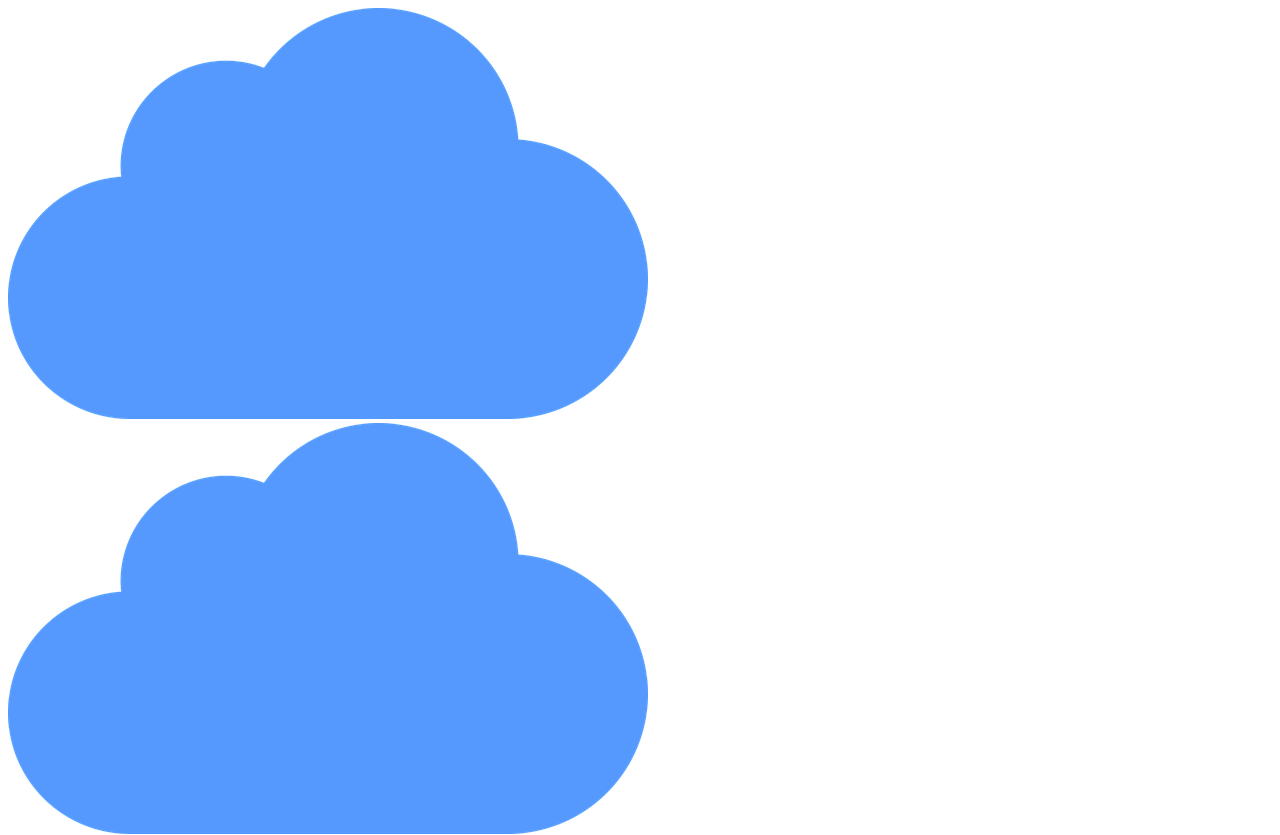
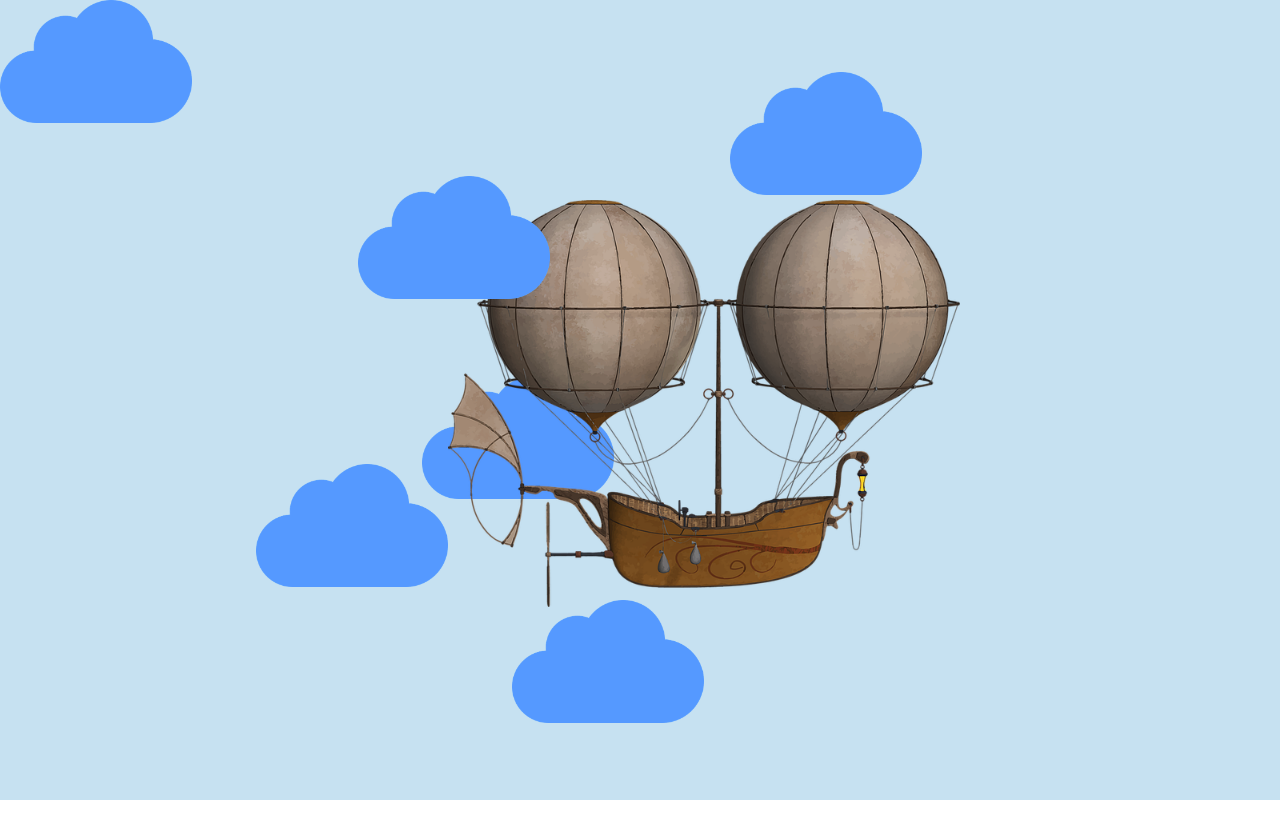
Before and after one commit to WaldekAdams/Balloon-Animation, a plain HTML site: page index.html in a window 1280 px wide. Shown: the top 835 px of the page. After the commit the page ends 800 px from the top, so only its background shows below. Drawn offline with Linux system fonts and the light colour scheme.

Commit message:
style animated img

```diff
--- a/index.html
+++ b/index.html
@@ -10,13 +10,14 @@
 
 <body>
     <div class="wrap">
-        <img src="asets/cloud-3331240_640.png" alt="cloud" class="bg-anim" ratioX="0.34" ratioY="0.36">
-        <img src="asets/cloud-3331240_640.png" alt="cloud" class="bg-anim" ratioX="0.32" ratioY="0.54">
-        <img src="asets/cloud-3331240_640.png" alt="cloud" class="bg-anim" ratioX="0.45" ratioY="0.41">
-        <img src="asets/cloud-3331240_640.png" alt="cloud" class="bg-anim" ratioX="0.21" ratioY="0.28">
-        <img src="asets/cloud-3331240_640.png" alt="cloud" class="bg-anim" ratioX="0.71" ratioY="0.65">
-        <img src="asets/cloud-3331240_640.png" alt="cloud" class="bg-anim" ratioX="0.57" ratioY="0.46">
-        <img src="asets/air-ship-1300078_640.png" alt="air-ship" class="bg-anim" ratioX="0.06" ratioY="0.34">
+        <img src="asets/cloud-3331240_640.png" alt="cloud" class="bg-anim fly-cloud" ratioX="0.34" ratioY="0.36">
+        <img src="asets/cloud-3331240_640.png" alt="cloud" class="bg-anim fly-cloud" ratioX="0.32" ratioY="0.54">
+        <img src="asets/cloud-3331240_640.png" alt="cloud" class="bg-anim fly-cloud" ratioX="0.45" ratioY="0.41">
+        <img src="asets/cloud-3331240_640.png" alt="cloud" class="bg-anim fly-cloud" ratioX="0.21" ratioY="0.28">
+        <img src="asets/cloud-3331240_640.png" alt="cloud" class="bg-anim fly-cloud" ratioX="0.71" ratioY="0.65">
+        <img src="asets/cloud-3331240_640.png" alt="cloud" class="bg-anim fly-cloud" ratioX="0.57" ratioY="0.46">
+        <img src="asets/air-ship-1300078_640.png" alt="air-ship" class="bg-anim fly-balloon" ratioX="0.06"
+            ratioY="0.34">
     </div>
     <script src="main.js"></script>
 </body>
--- a/style.css
+++ b/style.css
@@ -0,0 +1,55 @@
+* {
+    margin: 0;
+    padding: 0;
+}
+
+.wrap {
+    position: relative;
+    background-color: rgb(198, 225, 241);
+    height: 100vh;
+    overflow: hidden;
+}
+
+.fly-cloud {
+    position: absolute;
+    width: 15%;
+}
+
+.fly-balloon {
+    position: absolute;
+    width: 40%;
+    top: 25%;
+    left: 35%;
+}
+
+.fly-cloud:nth-last-child(1) {
+    top: 23%;
+    left: 10%;
+}
+
+.fly-cloud:nth-last-child(2) {
+    top: 58%;
+    left: 20%;
+}
+
+.fly-cloud:nth-last-child(3) {
+    top: 47%;
+    left: 33%;
+}
+
+.fly-cloud:nth-last-child(4) {
+    top: 22%;
+    left: 28%;
+    z-index: 1;
+}
+
+.fly-cloud:nth-last-child(5) {
+    top: 9%;
+    left: 57%;
+}
+
+.fly-cloud:nth-last-child(6) {
+    top: 75%;
+    left: 40%;
+    z-index: 1;
+}
```
